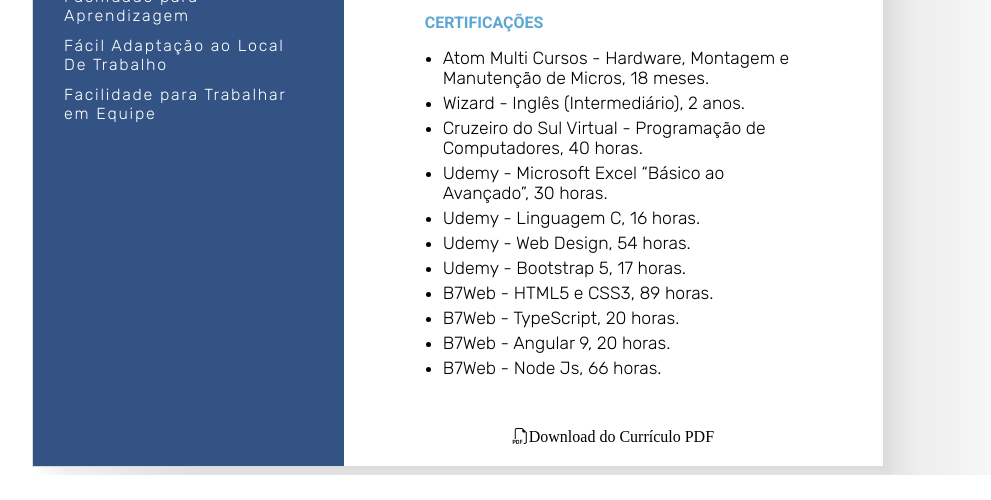
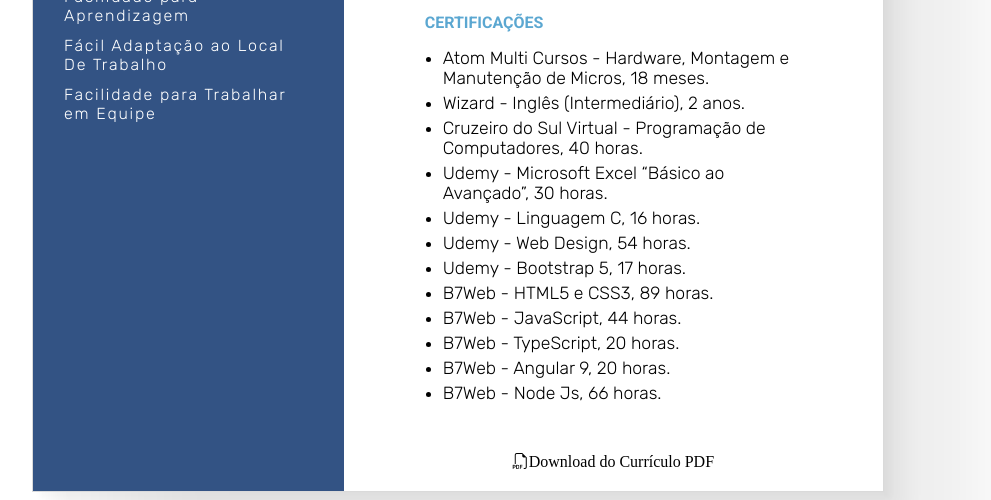
Before and after one commit to jromarioss/Curriculo, a plain HTML site: page index.html in a window 1280 px wide. Shown: the part 584-1084 px from the top of the page, without its empty margins (182-1173 px from the left). Before the commit the page ends 1059 px from the top, so only its background shows below. Drawn offline with nearby package versions, Linux system fonts and the light colour scheme.

Commit message:
Atualização de cursos
Atualizando o cursos...

```diff
--- a/index.html
+++ b/index.html
@@ -77,6 +77,7 @@
               <li><a href="crl/WebDesigner.pdf" target="_blank" rel="external">Udemy - Web Design, 54 horas.</a></li>
               <li><a href="crl/bootstrap5.pdf" target="_blank" rel="external">Udemy - Bootstrap 5, 17 horas.</a></li>
               <li><a href="crl/b7webHTML.jpg" target="_blank" rel="external">B7Web - HTML5 e CSS3, 89 horas.</a></li>
+              <li><a href="crl/b7webJavascript.jpg" target="_blank" rel="external">B7Web - JavaScript, 44 horas.</a></li>
               <li><a href="crl/b7webTypeScript.jpg" target="_blank" rel="external">B7Web - TypeScript, 20 horas.</a></li>
               <li><a href="crl/b7webAngular.jpg" target="_blank" rel="external">B7Web - Angular 9, 20 horas.</a></li>
               <li><a href="crl/b7webNodeJs.jpg" target="_blank" rel="external">B7Web - Node Js, 66 horas.</a></li>
```
Also changed, not shown: 1 other file.
